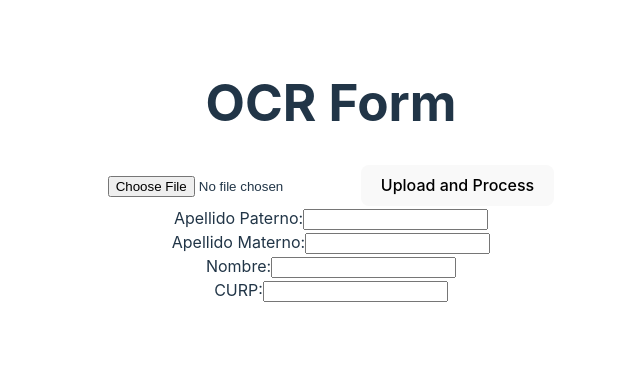
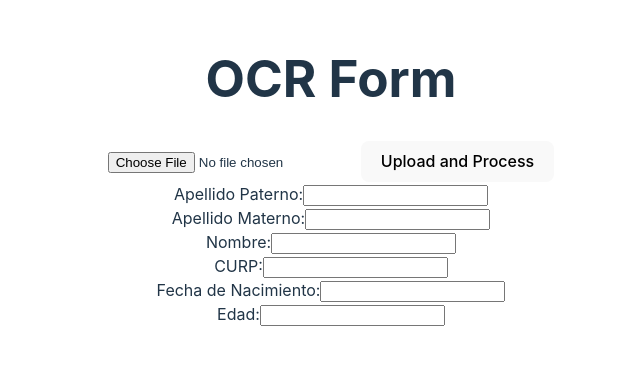
Before and after one commit to Cristianr5888/ocr_api2, a React (Vite) app: page / in a window 1280 px wide. Shown: the part 229-594 px from the top of the page, without its empty margins (309-949 px from the left). Built offline with nearby package versions, Linux system fonts and the light colour scheme.

Commit message:
Update OCRForm.jsx

```diff
--- a/src/OCRForm.jsx
+++ b/src/OCRForm.jsx
@@ -8,6 +8,8 @@ const OCRForm = () => {
     apellidoMaterno: "",
     nombre: "",
     curp: "",
+    edad: "",
+    fechaNac: "",
   });
   const [ocrResult, setOcrResult] = useState(null);
 
@@ -47,6 +49,34 @@ const OCRForm = () => {
     // Validar el formato de CURP
     const curpRegex = /^[A-Z]{4}\d{6}[A-Z]{6}[A-Z]\d$/;
     return curpRegex.test(text);
+  };
+
+  const calcularEdadYFechaNacimiento = (curp) => {
+    if (!curp || curp.length < 10) return { fechaNacimiento: "", edad: "" };
+
+    const año = parseInt(curp.slice(4, 6), 10);
+    const mes = parseInt(curp.slice(6, 8), 10) - 1; // Mes es 0-indexado
+    const día = parseInt(curp.slice(8, 10), 10);
+
+    // Determinar siglo
+    const siglo = año < 50 ? 2000 : 1900;
+    const fechaNacimiento = new Date(siglo + año, mes, día);
+
+    // Calcular edad
+    const hoy = new Date();
+    let edad = hoy.getFullYear() - fechaNacimiento.getFullYear();
+    if (
+      hoy.getMonth() < fechaNacimiento.getMonth() ||
+      (hoy.getMonth() === fechaNacimiento.getMonth() &&
+        hoy.getDate() < fechaNacimiento.getDate())
+    ) {
+      edad--;
+    }
+
+    return {
+      fechaNacimiento: fechaNacimiento.toISOString().split("T")[0], // Formato YYYY-MM-DD
+      edad: edad.toString(),
+    };
   };
 
   const handleFileChange = (event) => {
@@ -112,6 +142,8 @@ const OCRForm = () => {
           newFormValues.nombre = text;
         }
       });
+
+      formValues.fechaNac = calcularEdadYFechaNacimiento(formValues.fechaNacimiento);
 
       // Validar y corregir valores basados en la CURP
       function obtenerPrimeraVocal(texto) {
@@ -248,6 +280,26 @@ const OCRForm = () => {
             onChange={handleInputChange}
           />
         </label>
+        <br />
+        <label>
+          Fecha de Nacimiento:
+          <input
+            type="text"
+            name="fechaNac"
+            value={formValues.fechaNac}
+            onChange={handleInputChange}
+          />
+        </label>
+        <br />
+        <label>
+          Edad:
+          <input
+            type="text"
+            name="edad"
+            value={formValues.edad}
+            onChange={handleInputChange}
+          />
+        </label>
       </form>
     </div>
   );
```
